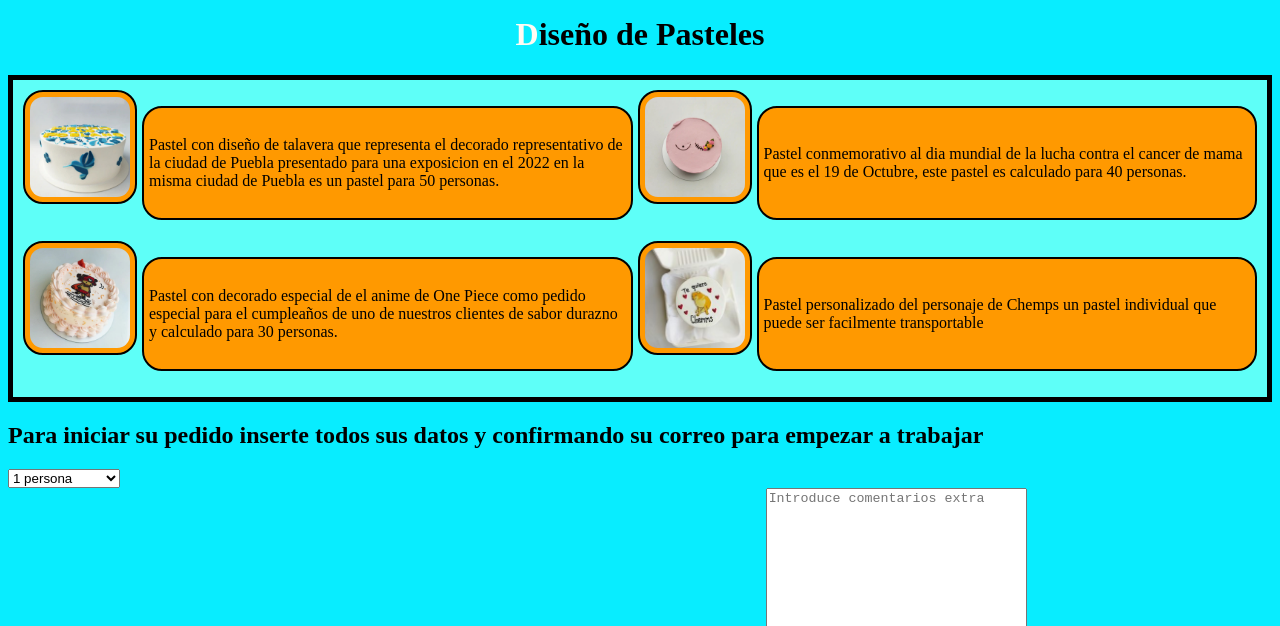
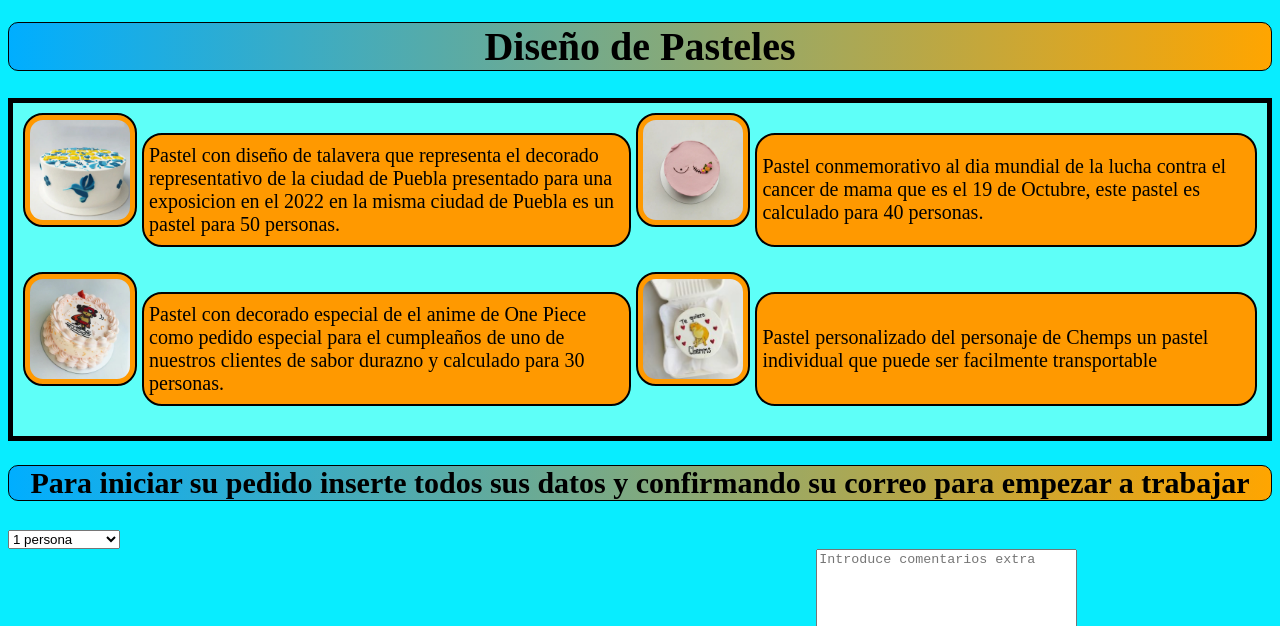
Before and after one commit to GregorioGalindo97/Tarea_semana_4, a website: page Tarea 4/index.html in a window 1280 px wide. Shown: the part 164-790 px from the top of the page. Drawn offline with nearby package versions, Linux system fonts and the light colour scheme.

Commit message:
Add files via upload

```diff
--- a/Tarea 4/scss/body.scss
+++ b/Tarea 4/scss/body.scss
@@ -5,10 +5,15 @@
 
     h1{
         text-align: center;
+        border: 1px solid ;
+        text-align: center;
+        border-radius: 10px;
+        background: linear-gradient(90deg, $gradiente, orange );
     }
-    h1::first-letter{
-        color: $colorBlanco;
+    h2{
+        @extend h1;
     }
+
 
     .dropdown a::before{
         opacity: 0.5;
@@ -33,7 +38,7 @@
 
 
     input{
-            border-radius: 5px;
+        border-radius: 5px;
     }
     input:active{
         background-color: $colorNaranja;
@@ -45,6 +50,7 @@
     }
 
     .container{
+        border-radius: 10px;
         position: sticky;
         top: 10px;
         left: 20px;
@@ -53,6 +59,7 @@
         background-color: $colorBlanco;
     }
     .container>div{
+
         background-color: $colorAzul1;
         color: $colorBlanco;
         width: cover;
--- a/Tarea 4/scss/mediaQuery.scss
+++ b/Tarea 4/scss/mediaQuery.scss
@@ -16,6 +16,9 @@
         gap: 5px;
         padding: 10px;
     }
+    body{
+        font-size: 10px;
+    }
 }
 
 @media only screen and (min-width:481px) and (max-width:768px){
@@ -31,6 +34,9 @@
         gap: 5px;
         padding: 10px;
     }
+    body{
+        font-size: 15px;
+    }
 }
 
 @media only screen and (min-width:769px){
@@ -44,4 +50,7 @@
         gap: 5px;
         padding: 10px;
     }
+    body{
+        font-size: 20px;
+    }
 }
--- a/Tarea 4/scss/variables.scss
+++ b/Tarea 4/scss/variables.scss
@@ -5,3 +5,5 @@ $colorAzul4:#5efff8;
 $colorBlanco:#fffbf3;
 $colorNegro:#000000;
 $colorNaranja:#ff9900;
+$gradiente:rgba(0, 174, 255, 1) 0%;
+$gradiente1:rgb(255, 153, 1) 0%;
```
Also changed, not shown: Tarea 4/css/mediaQuery.css, Tarea 4/css/style.css, 2 other files.
